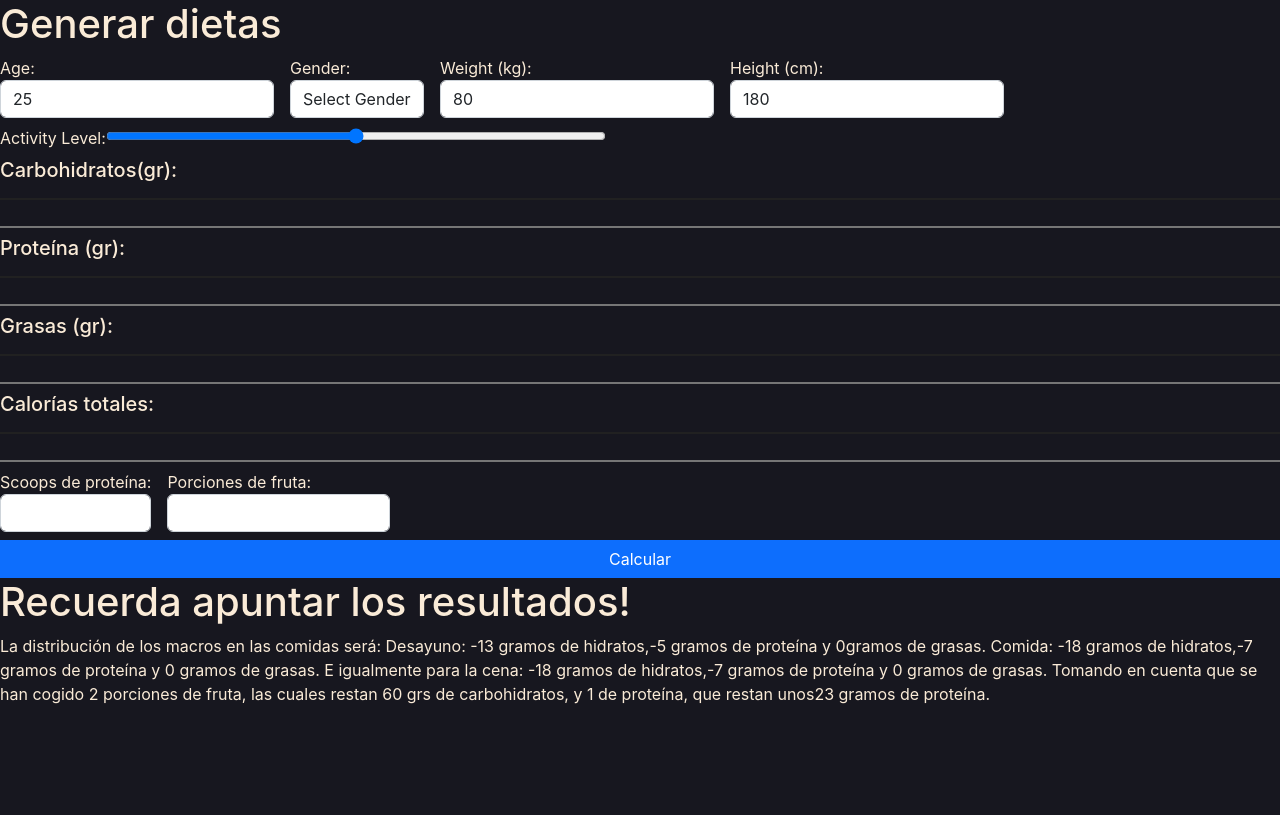
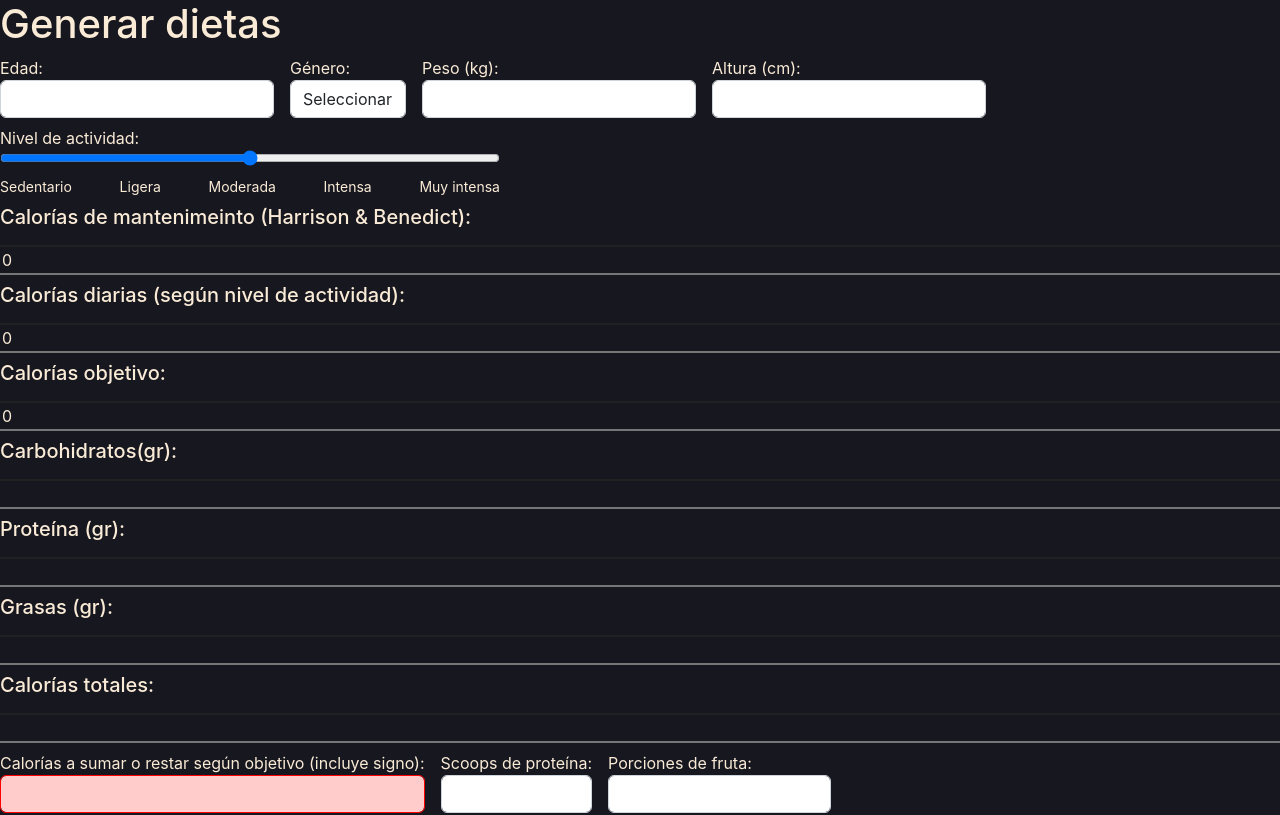
Before and after one commit to vvillb/Diets, a React (Create React App) app in the folder diets/: page / in a window 1280 px wide. Shown: the top 815 px of the page. Built offline with nearby package versions, Linux system fonts and the light colour scheme.

Commit message:
fixed form appereance

```diff
--- a/diets/src/components/info/FormCalc.js
+++ b/diets/src/components/info/FormCalc.js
@@ -1,19 +1,23 @@
 import React,{useState, useEffect} from 'react';
-
+import './form.css'
 
 function FormCalc(props) {
   const [currentCarbs, setCurrentCarbs] = useState(0);
   const [currentProtein, setCurrentProtein] = useState(0);
   const [currentFats, setCurrentFats] = useState(0);
   const [currentCalories, setCurrentCalories] = useState(0);
+  const [caloriasExtraObjetivo, setCaloriasExtraObjetivo] = useState("");
   const [currentName, setCurrentName] = useState("");
-  const [age,setAge]=useState(25);
+  const [age,setAge]=useState("");
   const [gender,setGender]=useState("");
-  const [weight,setWeight]=useState(80);
-  const [height,setHeight]=useState(180);
+  const [weight,setWeight]=useState("");
+  const [height,setHeight]=useState("");
   const [activityLevel,setActivityLevel]=useState(3);
   const [scoops,setScoops]=useState(1);
   const [fruit,setFruit]=useState(2);
+  const [currentTMB,setCurrentTMB]=useState(0);
+  const [currentDailyCalories,setCurrentDailyCalories]=useState(0);
+  const[currentTargetCalories,setCurrentTargetCalories]=useState(0);
 
   useEffect(()=>{
     document.querySelector('#carbs').value="";
@@ -32,6 +36,9 @@ function FormCalc(props) {
   },[])
   useEffect(()=>{
     document.querySelector('#fruit').value="";
+  },[])
+  useEffect(()=>{
+    document.querySelector('#caloriasExtraObjetivo').value="";
   },[])
 
 
@@ -54,40 +61,67 @@ function FormCalc(props) {
     let currentActivityLevel=document.querySelector('#activityLevel').value
     if(currentActivityLevel==='')
     return;
-    let bmr;
-  let tdee;
 
-  // Determine BMR based on gender
-  if (currentGender === 'male') {
-    bmr = 10 * currentWeight + 6.25 * currentHeight - 5 * currentAge + 5;
-  } else {
-    bmr = 10 * currentWeight + 6.25 * currentHeight - 5 * currentAge - 161;
-  }
+ // Convert height from cm to inches
+  const heightInches = height / 2.54;
+ // Convert weight from kg to pound
+  const weightPounds = weight * 2.205;
 
-  // Determine TDEE based on activity level
+
+
+ // Calculate TMB using the Harrison y Benedict formula
+ let TMB;
+ if (currentGender === "male") {
+   TMB = Math.round(10*currentWeight+6.25*currentHeight-5*currentAge+5);
+ } else if (currentGender === "female") {
+   TMB = Math.round(10*currentWeight+6.25*currentHeight-5*currentAge-161);
+ }setCurrentTMB(TMB);
+
+
+
+     // Multiply TMB by the activity level factor
+     let activityFactor;
      switch (currentActivityLevel) {
-    case '1':
-      tdee = bmr * 1.2;
+       case "1":
+         activityFactor = 1.2;
          break;
-    case '2':
-      tdee = bmr * 1.375;
+       case "2":
+         activityFactor = 1.375;
          break;
-    case '3':
-      tdee = bmr * 1.55;
+       case "3":
+         activityFactor = 1.55;
          break;
-    case '4':
-      tdee = bmr * 1.725;
+       case "4":
+         activityFactor = 1.725;
          break;
-    case '5':
-      tdee = bmr * 1.9;
+       case "5":
+         activityFactor = 1.9;
          break;
        default:
-      tdee = bmr * 1.2;
+         activityFactor = 1.2;
          break;
      }
-  let protein = Math.round(0.825 * currentWeight);
-  let fats = Math.round(0.25 * tdee / 9);
-  let carbs = Math.round((tdee - (protein * 4) - (fats * 9)) / 4);
+     let DailyCalories = Math.round(TMB * activityFactor);
+     setCurrentDailyCalories(DailyCalories);
+ console.log(currentActivityLevel)
+// Add caloriasExtraObjetivo to DailyCalories to get targetCalories
+const targetCalories = DailyCalories + parseInt(caloriasExtraObjetivo);
+if (caloriasExtraObjetivo === '') {
+  // Display a message if the caloriasExtraObjetivo is empty
+  setCurrentTargetCalories('apunta las calorías que quieres sumar o restar al objetivo');
+} else {
+  setCurrentTargetCalories(targetCalories);
+}
+// Calculate protein, fats, and carbohydrates
+
+
+
+  let protein = Math.round(weight * 2);
+  let fats = Math.round(weightPounds * 0.4);
+  const caloriasProteinas = protein * 4;
+  const caloriasGrasas = fats * 9;
+  const caloriasCarbos = targetCalories - caloriasProteinas - caloriasGrasas;
+  let carbs = Math.round(caloriasCarbos / 4);
   let calories=Math.round(4*carbs + 4*protein + 9*fats);
   let name=currentName;
     setCurrentCalories(calories);
@@ -105,7 +139,7 @@ function FormCalc(props) {
     <>
     <form  class="row gy-2 gx-3 align-items-center">
       <div class="col-auto">
-        <label htmlFor="age">Age:</label>
+        <label htmlFor="age">Edad:</label>
         <input
           type="number"
           className="form-control"
@@ -115,21 +149,21 @@ function FormCalc(props) {
         />
       </div>
       <div class="col-auto">
-        <label htmlFor="gender">Gender:</label>
+        <label htmlFor="gender">Género:</label>
         <select
           className="form-control"
           id="gender"
           value={gender}
           onChange={event=>setGender(event.target.value)}
         >
-          <option value="">Select Gender</option>
-          <option value="male">Male</option>
-          <option value="female">Female</option>
-          <option value="other">Other</option>
+          <option value="">Seleccionar</option>
+          <option value="male">Hombre</option>
+          <option value="female">Mujer</option>
+
         </select>
       </div>
       <div class="col-auto">
-        <label htmlFor="weight">Weight (kg):</label>
+        <label htmlFor="weight">Peso (kg):</label>
         <input
           type="number"
           className="form-control"
@@ -139,7 +173,7 @@ function FormCalc(props) {
         />
       </div>
       <div class="col-auto">
-        <label htmlFor="height">Height (cm):</label>
+        <label htmlFor="height">Altura (cm):</label>
         <input
           type="number"
           className="form-control"
@@ -148,8 +182,8 @@ function FormCalc(props) {
           onChange={event=>setHeight(event.target.value)}
         />
       </div>
-      <div class="col-auto">
-        <label htmlFor="activityLevel">Activity Level:</label>
+      <div class="col-auto d-flex flex-column">
+        <label htmlFor="activityLevel">Nivel de actividad:</label>
         <input
           type="range"
           className="form-control-range"
@@ -159,7 +193,21 @@ function FormCalc(props) {
           value={activityLevel}
           onChange={event=>setActivityLevel(event.target.value)}
         />
+         <div className="activity-tags">
+          <span className={activityLevel === "1" ? "active" : ""}>Sedentario</span>
+          <span className={activityLevel === "2" ? "active" : ""}>Ligera</span>
+          <span className={activityLevel === "3" ? "active" : ""}>Moderada</span>
+          <span className={activityLevel === "4" ? "active" : ""}>Intensa</span>
+          <span className={activityLevel === "5" ? "active" : ""}>Muy intensa</span>
         </div>
+      </div>
+      <h5>Calorías de mantenimeinto (Harrison & Benedict):</h5>
+      <input type="text" id="currentTMB" value={currentTMB}  readOnly />
+      <h5>Calorías diarias (según nivel de actividad):</h5>
+      <input type="text" id="currentDailyCalories" value={currentDailyCalories}  readOnly />
+      <h5>Calorías objetivo: </h5>
+      <input type="text" id="currentTargetCalories" value={currentTargetCalories}  readOnly />
+
       <h5>Carbohidratos(gr):</h5>
       <input type="text" id="carbs" value={currentCarbs}  readOnly />
       <h5>Proteína (gr):</h5>
@@ -168,6 +216,16 @@ function FormCalc(props) {
       <input type="text" id="fats" value={currentFats}  readOnly />
       <h5>Calorías totales:</h5>
       <input type="text" id="calories" value={currentCalories}  readOnly />
+      <div class="col-auto">
+        <label>Calorías a sumar o restar según objetivo (incluye signo):</label>
+        <input
+          type="number"
+          className={`form-control${caloriasExtraObjetivo === '' ? ' text-danger' : ''}`}
+          id="caloriasExtraObjetivo"
+          value={caloriasExtraObjetivo}
+          onChange={event=>setCaloriasExtraObjetivo(event.target.value)}
+        />
+      </div>
       <div class="col-auto">
         <label>Scoops de proteína:</label>
         <select
--- /dev/null
+++ b/diets/src/components/info/form.css
@@ -0,0 +1,21 @@
+.text-danger{
+    border-color: red;
+    background-color: #ffcccb;
+}
+.activity-tags {
+    display: flex;
+    justify-content: space-between;
+    margin-top: 10px;
+    font-size: 14px;
+
+  }
+
+  .activity-tags span {
+    cursor: pointer;
+  }
+
+  .activity-tags span.active {
+    font-weight: bold;
+    color: white;
+    font-size: 18px;
+  }
```
Lines whose indentation alone changed are shown as unchanged.
